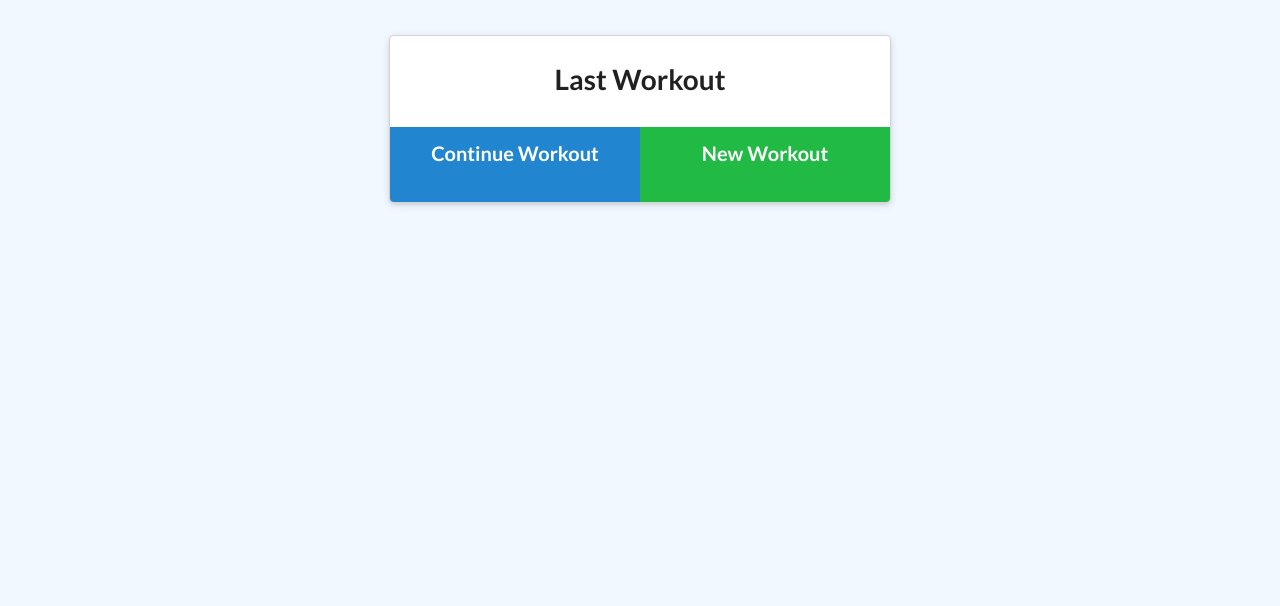
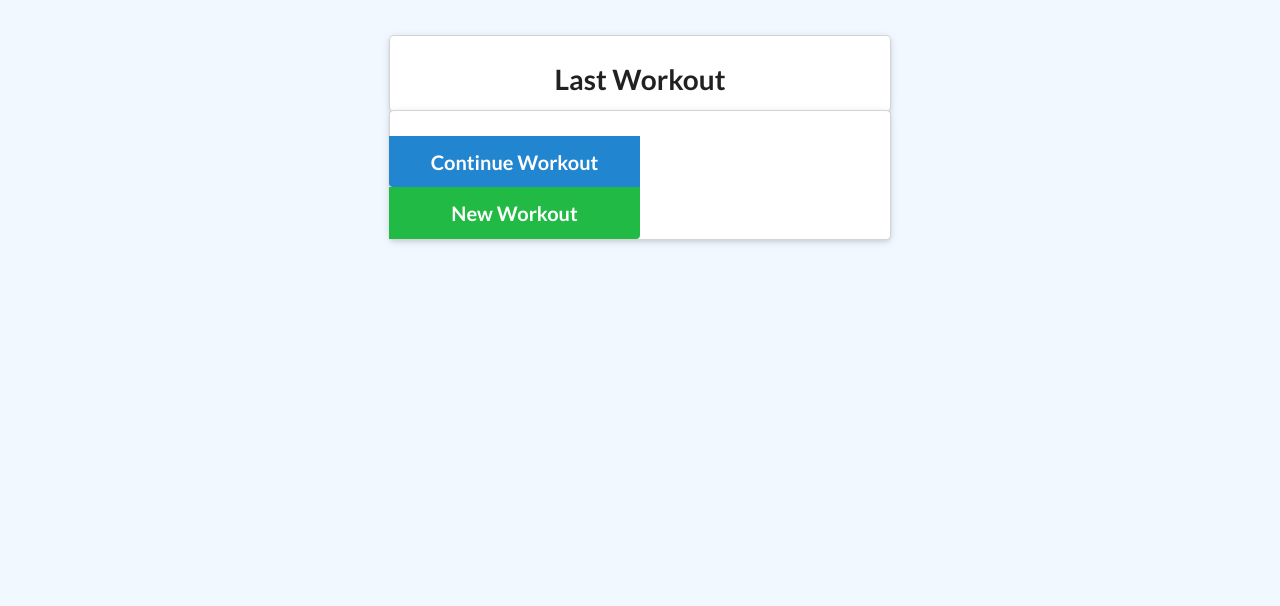
Before and after one commit to alantiren/TrackyourFitness, a website: page public/index.html in a window 1280 px wide. Shown: the part 194-800 px from the top of the page. Drawn offline with nearby package versions, Linux system fonts and the light colour scheme; no server answers.

Commit message:
Update index.html

```diff
--- a/public/index.html
+++ b/public/index.html
@@ -19,28 +19,37 @@
     <a href="/stats">DASHBOARD</a>
     <div class="slogan">Track Your Fitness, Own Your Progress!</div>
   </nav>
+
   <div class="wrapper workout">
     <header>
       <h1>TrackyourFitness</h1>
     </header>
+
     <div class="ui container workout">
       <div class="ui raised card m-auto">
         <div class="prev-workout">
           <h3>Last Workout</h3>
           <div>
             <div class="workout-stats"></div>
-            <div class="buttons">
-              <a id="continue-btn" href="/exercise?" class="huge ui blue button">Continue Workout</a>
-              <a href="/exercise" class="huge positive ui button">New Workout</a>
-            </div>
           </div>
-        </div>
-        <div class="new-workout">
-          <h3>Create Your First Workout</h3>
         </div>
       </div>
     </div>
+
+    <div class="ui container workout">
+      <div class="ui raised card m-auto">
+        <div class="buttons">
+          <a id="continue-btn" href="/exercise?" class="huge ui blue button">Continue Workout</a>
+          <a href="/exercise" class="huge positive ui button">New Workout</a>
+        </div>
+      </div>
+    </div>
+
+    <div class="new-workout">
+      <h3>Create Your First Workout</h3>
+    </div>
   </div>
+
   <div id="toast">
     Workout Added Successfully!
   </div>
```
